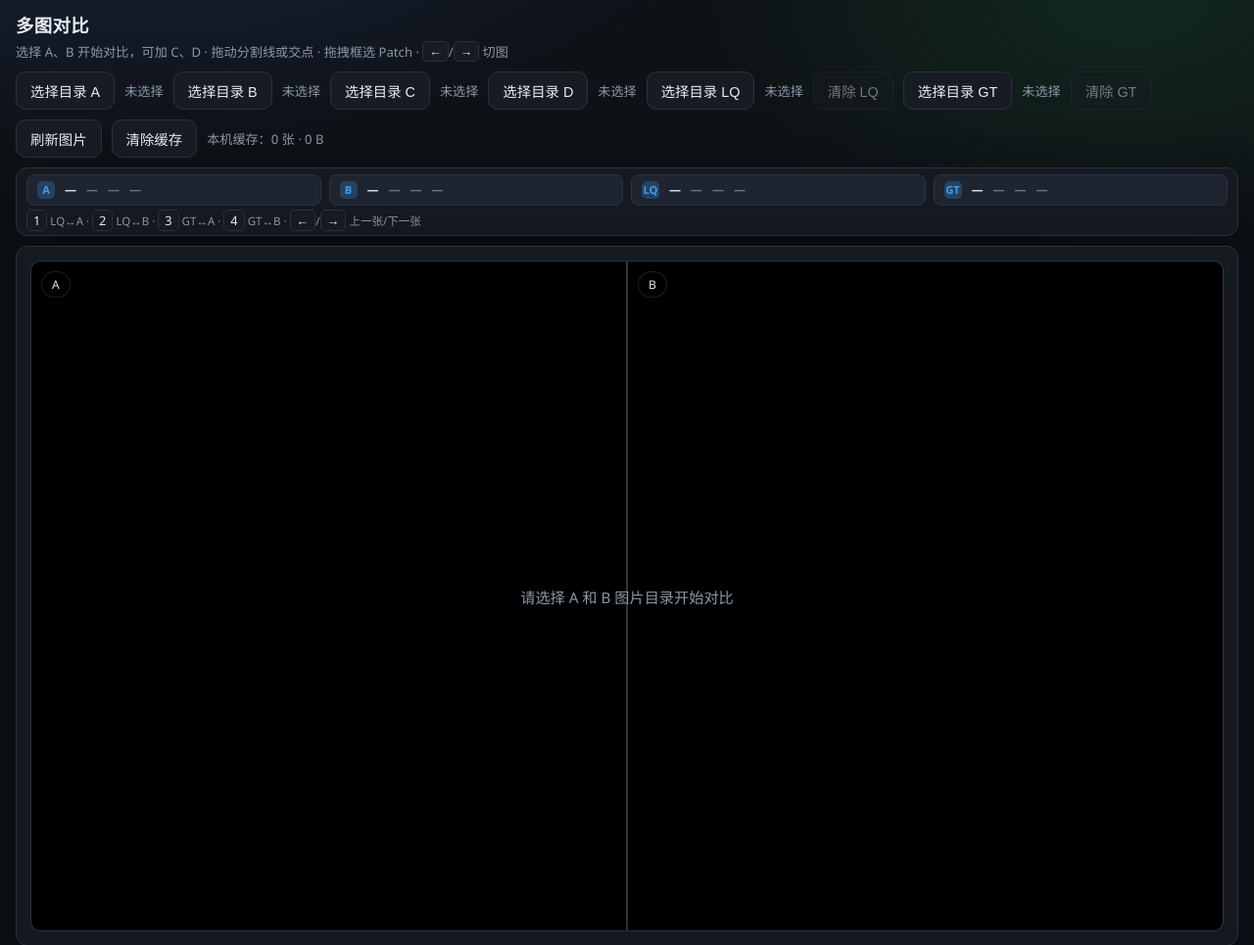
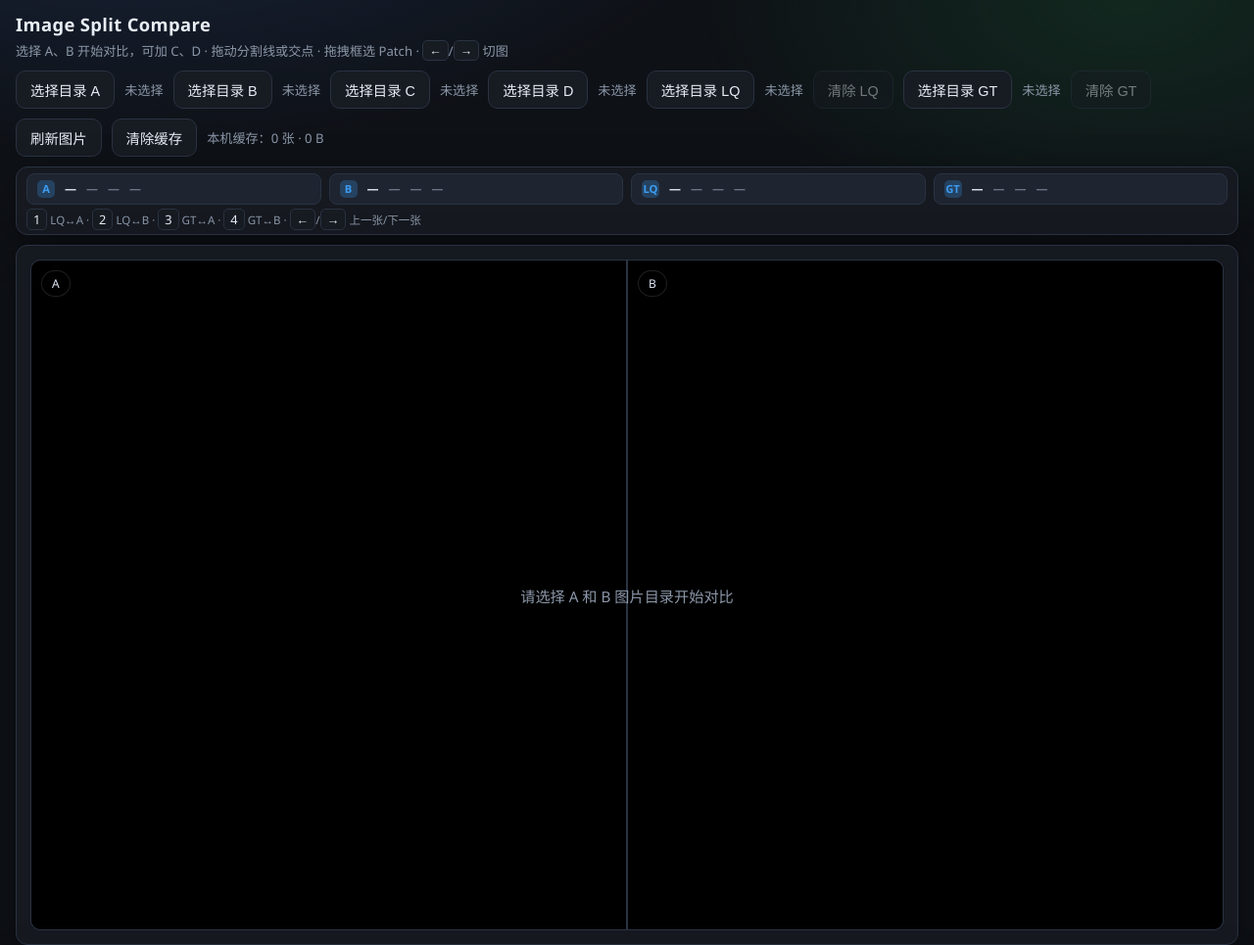
Before and after one commit to wwbwang/image-split-compare, a plain HTML site: page index.html in a window 1280 px wide. Shown: the top 965 px of the page at 98% size. Drawn offline with Linux system fonts and the light colour scheme.

Commit message:
Name the project Image Split Compare

```diff
--- a/index.html
+++ b/index.html
@@ -3,7 +3,7 @@
 <head>
   <meta charset="UTF-8" />
   <meta name="viewport" content="width=device-width, initial-scale=1.0" />
-  <title>多图对比 · Image Compare</title>
+  <title>Image Split Compare</title>
   <style>
     :root {
       --bg: #0e1116;
@@ -621,7 +621,7 @@
 <body>
   <header>
     <div>
-      <h1>多图对比</h1>
+      <h1>Image Split Compare</h1>
       <p class="subtitle">选择 A、B 开始对比，可加 C、D · 拖动分割线或交点 · 拖拽框选 Patch · <kbd>←</kbd>/<kbd>→</kbd> 切图</p>
     </div>
     <div class="toolbar">
```
Also changed, not shown: 1 other file.
